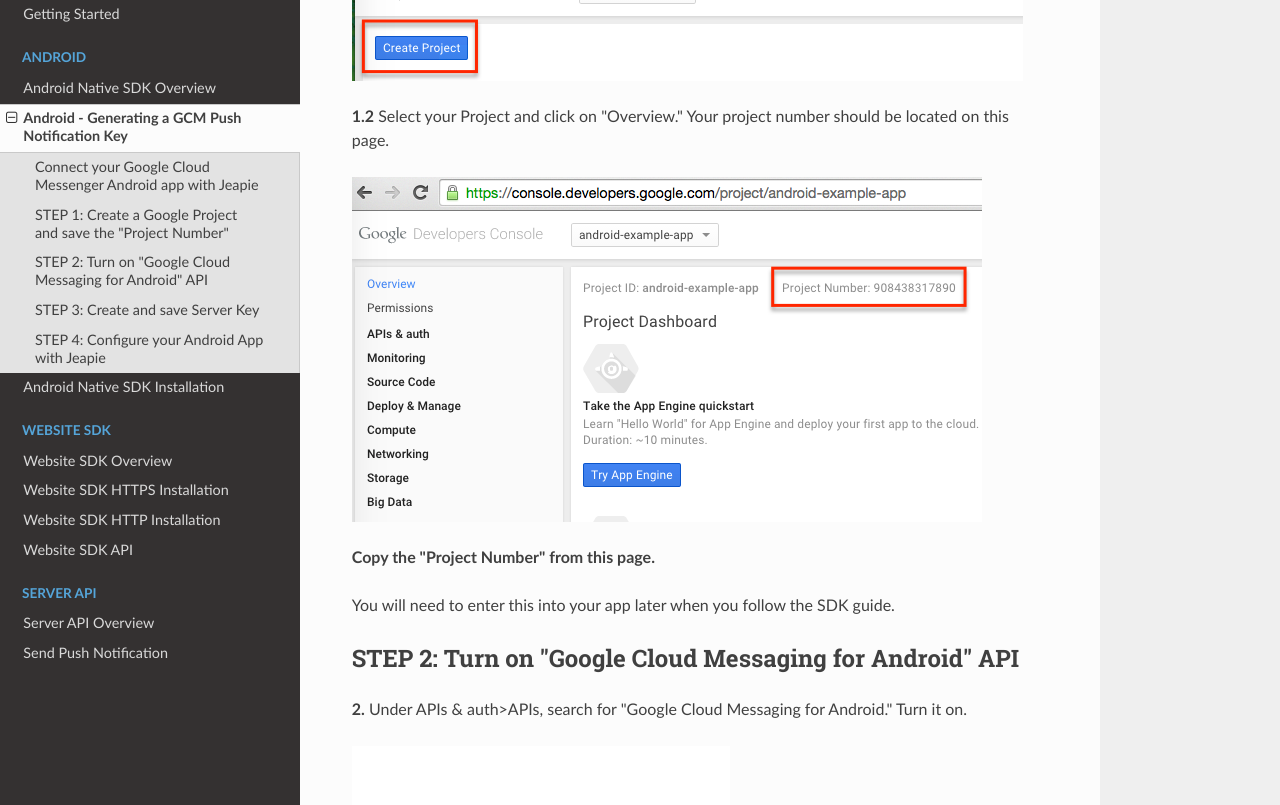
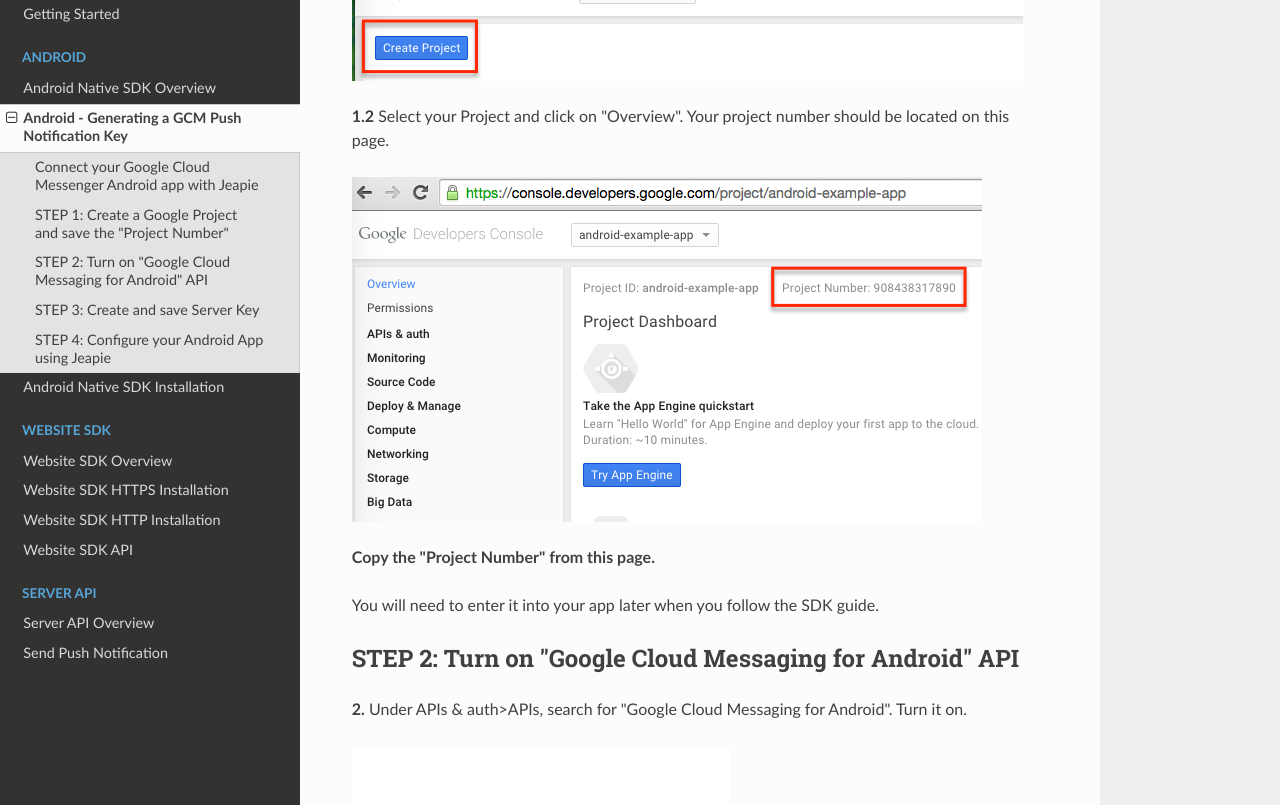
Before and after one commit to Jeapie/jeapie-docs, an MkDocs documentation site: the page built from docs/Android/Android-Generating-a-GCM-Push-Notification-Key.md, in a window 1280 px wide and 1400 px high, scrolled down 258 px. Shown: the part 151-956 px from the top of the window. Built offline with MkDocs 1.6.1, drawn with Linux system fonts in a browser that asks for light colours; nearby versions of some CDN libraries; old or Windows-style settings are respelled for this version of MkDocs; some of the changed text lies outside the part shown.

Commit message:
Update Android-Generating-a-GCM-Push-Notification-Key.md

```diff
--- a/docs/Android/Android-Generating-a-GCM-Push-Notification-Key.md
+++ b/docs/Android/Android-Generating-a-GCM-Push-Notification-Key.md
@@ -7,31 +7,31 @@
 
 ![Create project](/img/2015-06-02_1211.png)
 
-**1.2** Select your Project and click on "Overview." Your project number should be located on this page.
+**1.2** Select your Project and click on "Overview". Your project number should be located on this page.
 
 ![Copy project number](/img/2015-06-02_1222.png)
 
 **Copy the "Project Number" from this page.**
 
-You will need to enter this into your app later when you follow the SDK guide.
+You will need to enter it into your app later when you follow the SDK guide.
 
 ##STEP 2: Turn on "Google Cloud Messaging for Android" API
 
-**2.** Under APIs & auth>APIs, search for "Google Cloud Messaging for Android." Turn it on.
+**2.** Under APIs & auth>APIs, search for "Google Cloud Messaging for Android". Turn it on.
 
 ![Turn on Google Cloud Messaging](/img/2015-06-02_1225.png)
 ![Enable API](/img/2015-06-02_1228.png)
 
 ##STEP 3: Create and save Server Key
 
-**3.1** Under "APIs & auth" > "Credentials", Click "CREATE NEW KEY".
+**3.1** Under "APIs & auth" > "Credentials", click "Create new key".
 
 **3.2** Select "Server key"
 
 ![Create New key](/img/2015-06-02_1229.png)
 ![Server key](/img/2015-06-02_1217.png)
 
-**3.3** Press the Create button.
+**3.3** Press the "Create" button.
 
 **IMPORTANT**
 
@@ -39,21 +39,21 @@ DO NOT enter anything into the box.
 
 ![Leave empty](/img/2015-06-02_1218.png)
 
-**3.4** Copy the "API Key." You will need it to configure your project with Jeapie
+**3.4** Copy the "API Key". You will need it to configure your project using Jeapie
 
 ![Copy API KEY](/img/2015-06-02_1220.png)
 
-##STEP 4: Configure your Android App with Jeapie
+##STEP 4: Configure your Android App using Jeapie
 
-**4.1** Log into Jeapie. In the dashboard, select "Application Settings" then press the "Configure" button to the right of "Google Play (GCM)".
+**4.1** Log into Jeapie. In the dashboard, select "Application Settings" and then press the "Configure" button to the right of "Google Play (GCM)".
 
 ![Select mobile platform](/img/2015-06-02_1233.png)
 ![Enter app name](/img/2015-06-02_1235.png)
 
-**4.2** Paste your Google API Key in here and press Save.
+**4.2** Paste your Google API Key into "Android key" field and press Save.
 
 ![Save android key](/img/2015-06-03_0742.png)
 
-**Configuration to send Android push notifications is complete!**
+**Configuration for sending Android push notifications is complete!**
 
-Next step is to [set up the Android SDK](Android-Native-SDK-Installation.md)
+Next step is [setting up the Android SDK](Android-Native-SDK-Installation.md)
```
